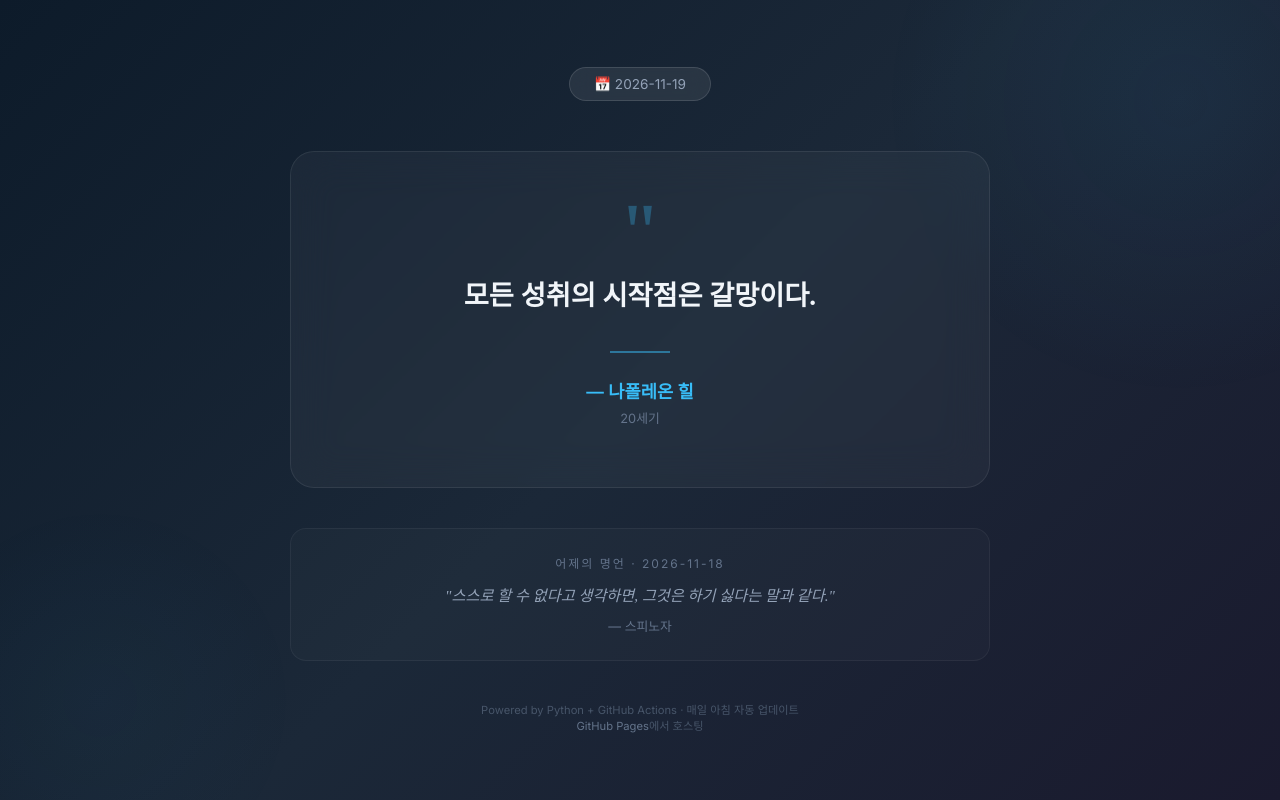
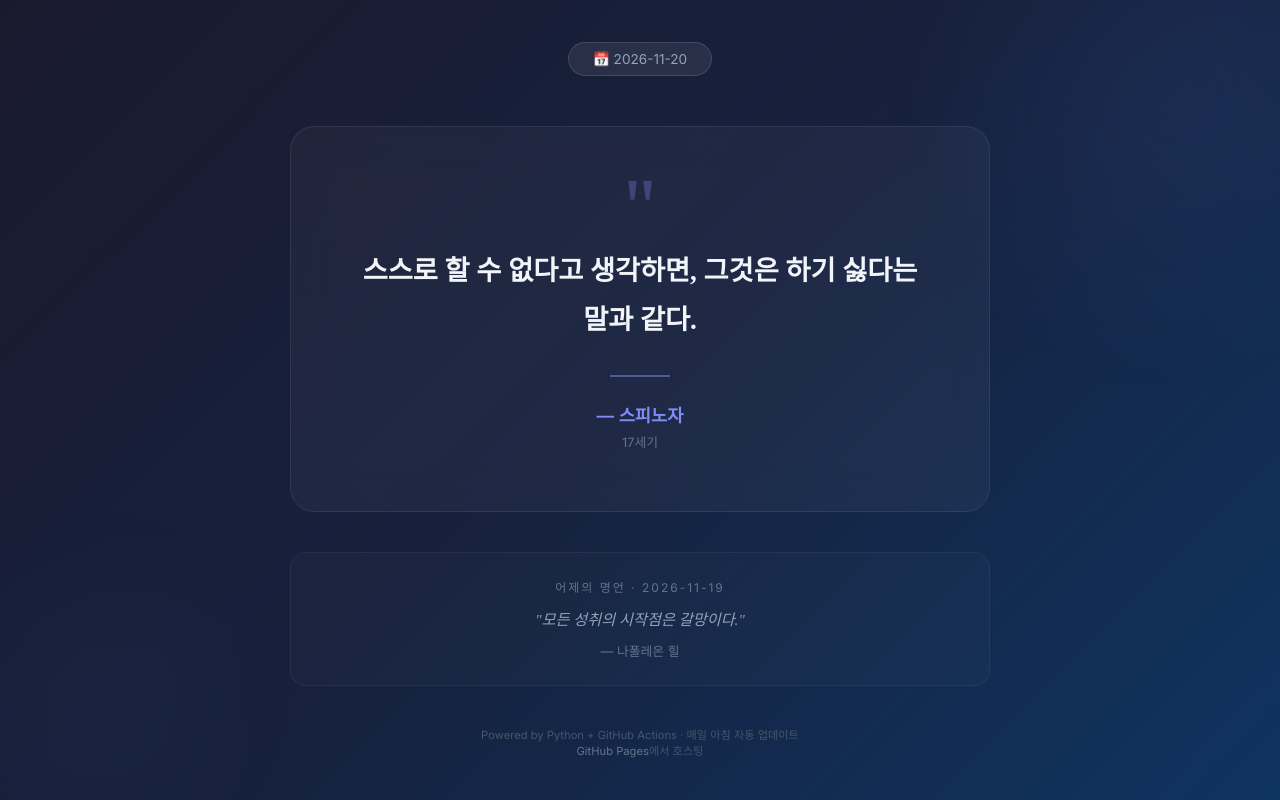
Before and after one commit to daily-indiemovie/daily-indiemovie.github.io, a plain HTML site: page index.html in a window 1280 px wide. Drawn offline with Linux system fonts and the light colour scheme.

Commit message:
Auto-update: Daily Quote

```diff
--- a/index.html
+++ b/index.html
@@ -11,7 +11,7 @@
 
         body {
             font-family: 'Inter', sans-serif;
-            background: linear-gradient(135deg, #0d1b2a, #1b2838, #1a1a2e);
+            background: linear-gradient(135deg, #1a1a2e, #16213e, #0f3460);
             color: #e2e8f0;
             min-height: 100vh;
             display: flex;
@@ -28,7 +28,7 @@
             position: fixed;
             width: 600px;
             height: 600px;
-            background: radial-gradient(circle, #38bdf810, transparent 70%);
+            background: radial-gradient(circle, #818cf810, transparent 70%);
             top: -200px;
             right: -200px;
             border-radius: 50%;
@@ -39,7 +39,7 @@
             position: fixed;
             width: 400px;
             height: 400px;
-            background: radial-gradient(circle, #38bdf808, transparent 70%);
+            background: radial-gradient(circle, #818cf808, transparent 70%);
             bottom: -100px;
             left: -100px;
             border-radius: 50%;
@@ -92,7 +92,7 @@
 
         .quote-mark {
             font-size: 5em;
-            color: #38bdf8;
+            color: #818cf8;
             opacity: 0.3;
             font-family: Georgia, serif;
             line-height: 0.5;
@@ -113,14 +113,14 @@
         .divider {
             width: 60px;
             height: 2px;
-            background: #38bdf8;
+            background: #818cf8;
             margin: 0 auto 25px;
             opacity: 0.5;
         }
 
         .author {
             font-size: 1.1em;
-            color: #38bdf8;
+            color: #818cf8;
             font-weight: 600;
             margin-bottom: 5px;
         }
@@ -184,20 +184,20 @@
 </head>
 <body>
     <div class="container">
-        <div class="date-badge">📅 2026-11-19</div>
+        <div class="date-badge">📅 2026-11-20</div>
 
         <div class="quote-card">
             <span class="quote-mark">"</span>
-            <div class="quote-text">모든 성취의 시작점은 갈망이다.</div>
+            <div class="quote-text">스스로 할 수 없다고 생각하면, 그것은 하기 싫다는 말과 같다.</div>
             <div class="divider"></div>
-            <div class="author">— 나폴레온 힐</div>
-            <div class="era">20세기</div>
+            <div class="author">— 스피노자</div>
+            <div class="era">17세기</div>
         </div>
 
         <div class="yesterday">
-            <div class="yesterday-label">어제의 명언 · 2026-11-18</div>
-            <div class="yesterday-quote">"스스로 할 수 없다고 생각하면, 그것은 하기 싫다는 말과 같다."</div>
-            <div class="yesterday-author">— 스피노자</div>
+            <div class="yesterday-label">어제의 명언 · 2026-11-19</div>
+            <div class="yesterday-quote">"모든 성취의 시작점은 갈망이다."</div>
+            <div class="yesterday-author">— 나폴레온 힐</div>
         </div>
 
         <footer>
```
